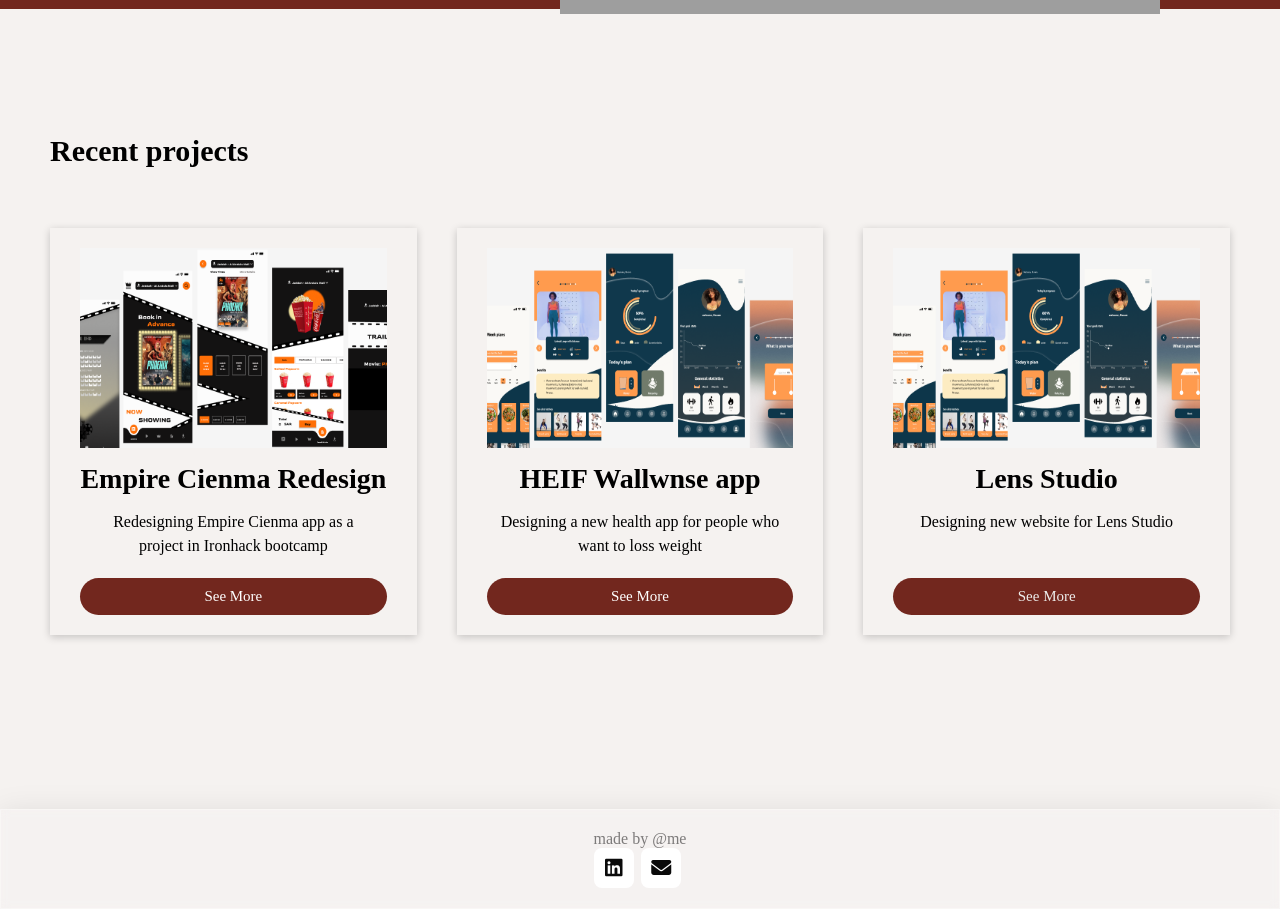
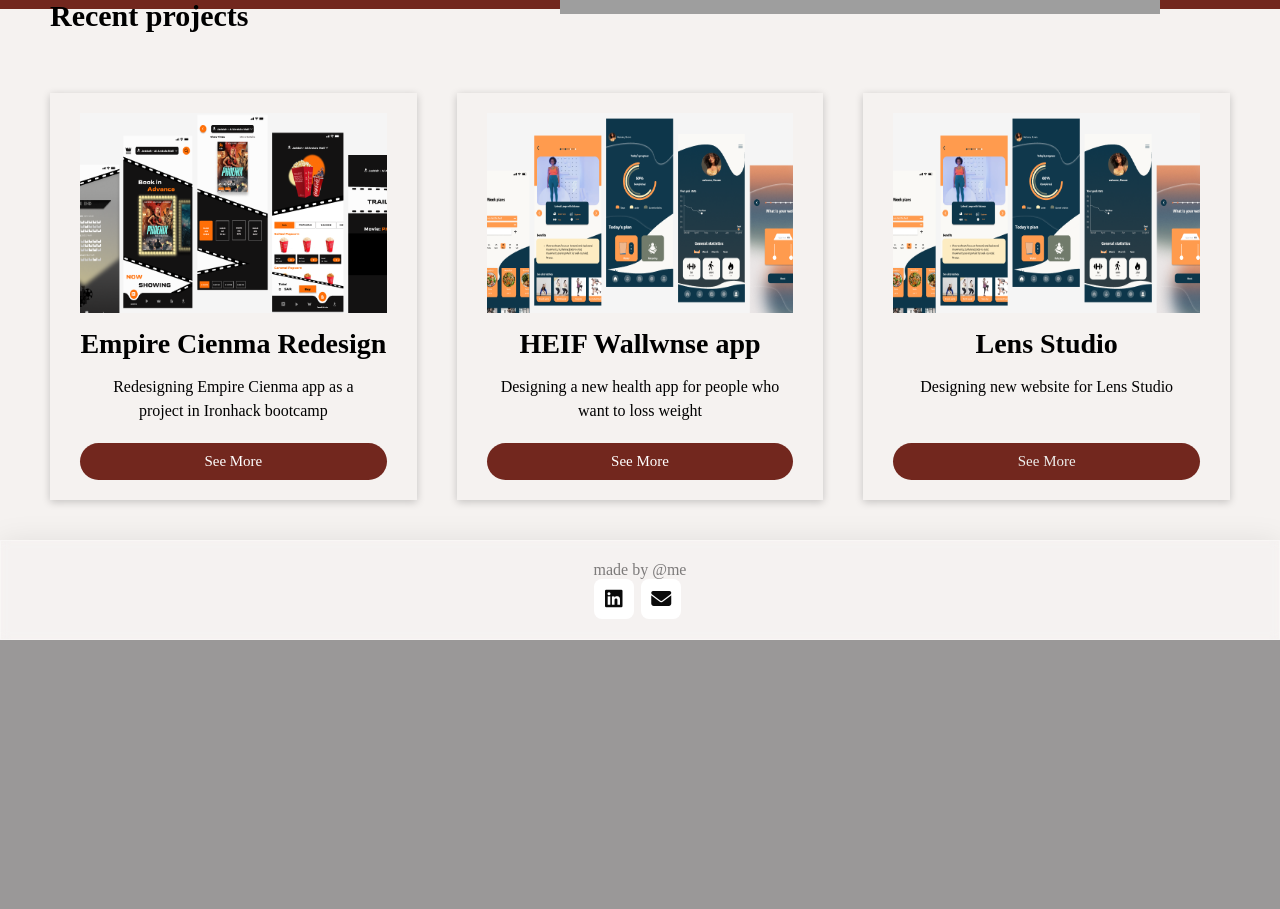
Before and after one commit to MaramXqu/finalportfolio, a PHP site: page /home.html in a window 1280 px wide. Shown: the part 1581-2490 px from the top of the page. After the commit the page ends 2221 px from the top, so only its background shows below. Run offline with PHP 8.4, Linux system fonts and the light colour scheme; some web fonts are replaced; grey boxes are pictures that could not be loaded.

Commit message:
Update homeStyle.css

```diff
--- a/homeStyle.css
+++ b/homeStyle.css
@@ -207,15 +207,13 @@ margin-left: 5rem;
     color: #0a0a0a;
 }
 
-
 .latest-project-cont{
     display: flex;
     flex-direction: column;
     justify-content: center;
-    padding: 0 30px;
-    height: 100vh;
+    padding: 2rem 30px;
+    height: fit-content;
     background-color:#F5F2F0;
-
 }
 .latest-project{
 
```
